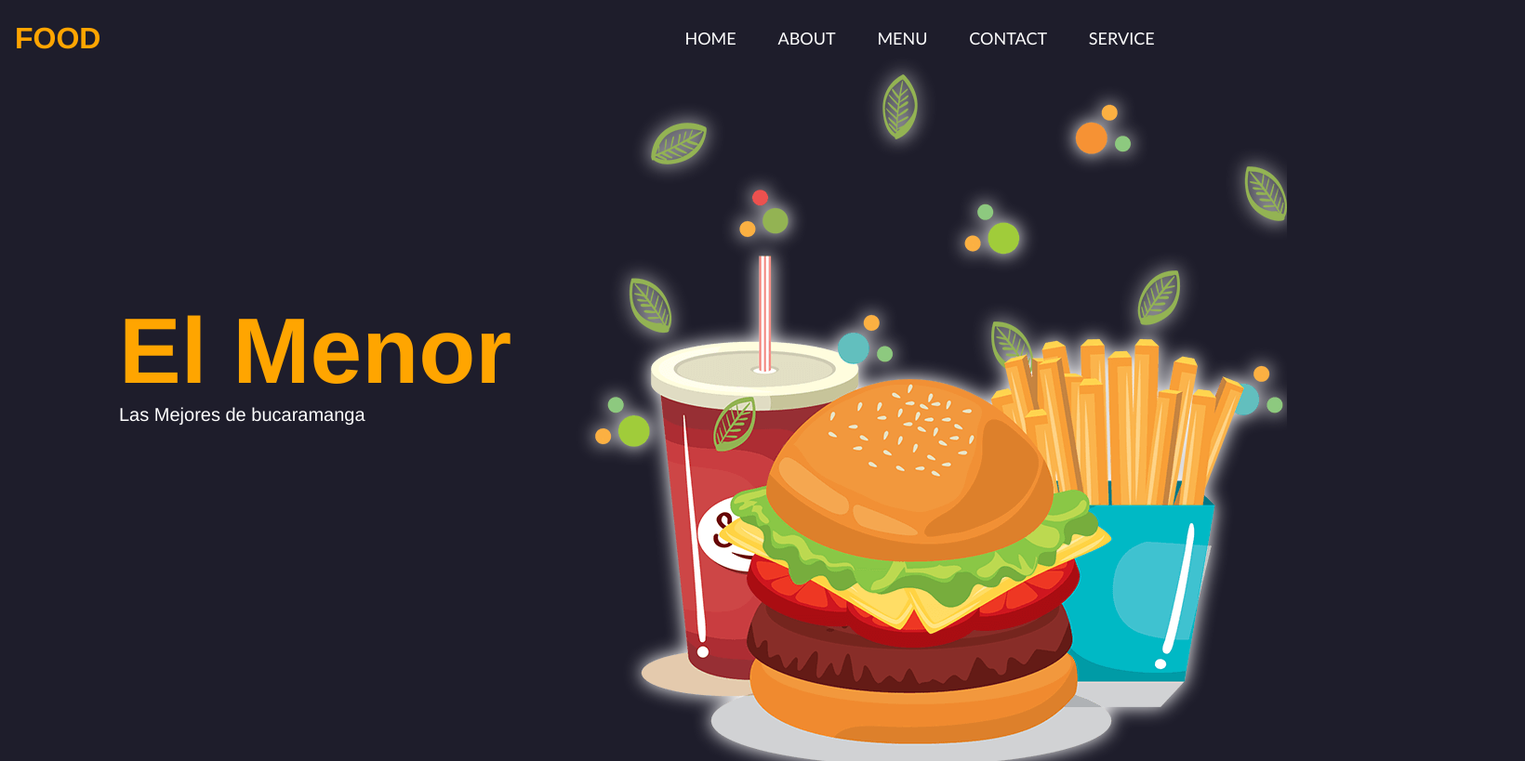
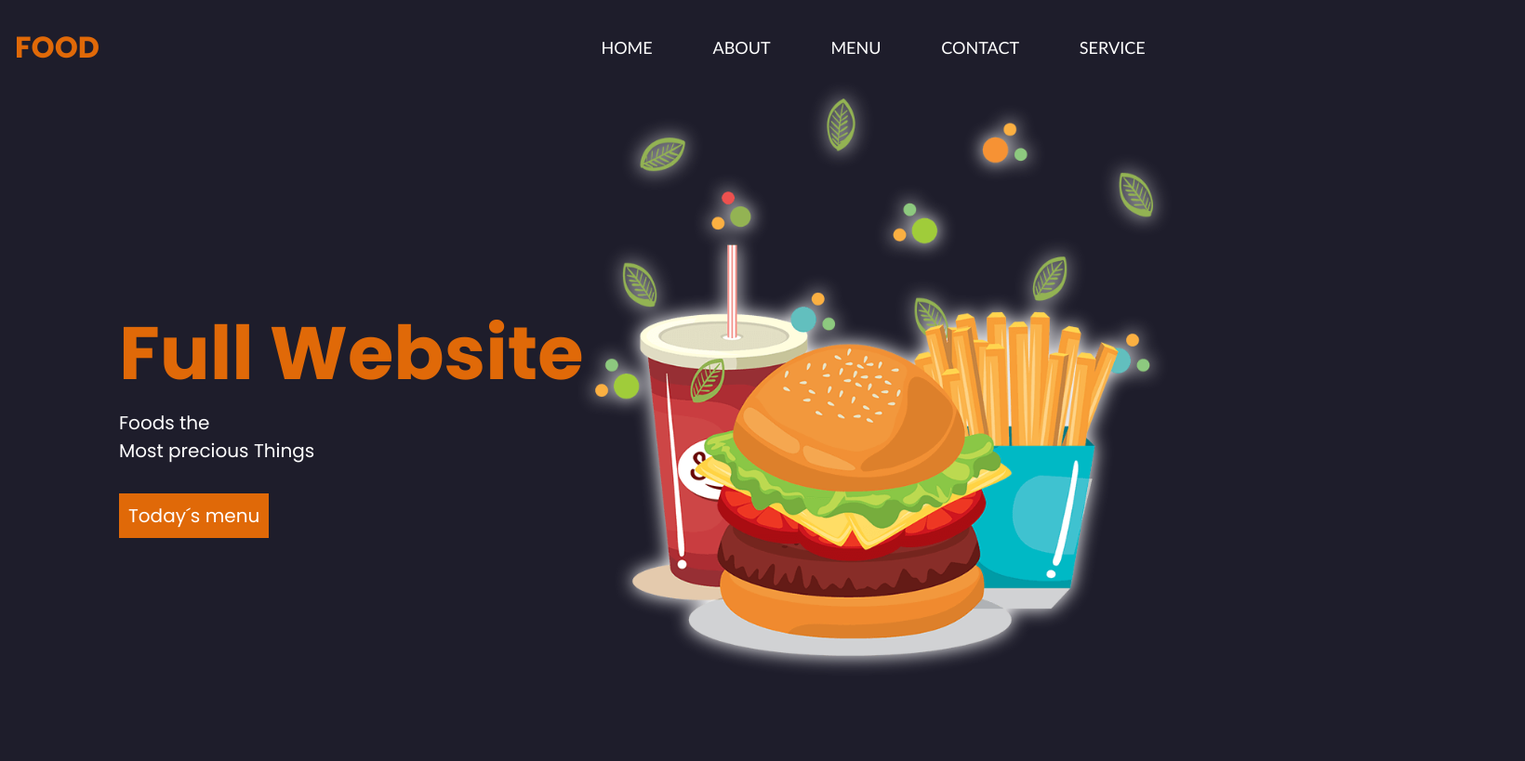
Before and after one commit to notkahuate/Pagina_WebHamburguesas, a plain HTML site: page index.html in a window 1280 px wide. Shown: the top 819 px of the page at 93% size, 1640 px wide, since content can reach past the window. Drawn offline with Linux system fonts and the light colour scheme; a web font is replaced by a local one.

Commit message:
feat: :poop: Quedo mal la iamgen entonces la mejorare para le proximo comiit

```diff
--- a/css/styles.css
+++ b/css/styles.css
@@ -8,7 +8,7 @@
 
 body {
   min-height: 100vh;
-  font-family: "Franklin Gothic Medium", "Arial Narrow", Arial, sans-serif;
+  font-family: "Poppins", sans-serif;
   background-color: #1E1D2B;
 }
 
@@ -23,7 +23,7 @@ nav {
 }
 
 nav h2{
-    color: orange;
+    color: rgb(224, 105, 8)
 }
 
 /* responsive */
@@ -89,15 +89,15 @@ li.nav-link a {
 }
 
 h1{
-    color: orange;
-    font-size: 100px !important;
+    color: rgb(224, 105, 8);
+    font-size: 80px !important;
 
 }
 
-main{
+.home{
     position: absolute;
     left: 10%;
-    right: 40%;
+    right: 50%;
     top: 40%;
     color: white;
     font-size: 20px;
@@ -109,6 +109,9 @@ img{
         0 0 10px rgb(255, 255, 255)
     );
     position: absolute;
+    width: 600px;
+    height: 600px;
+    margin-top: 5%;
 
 
 }
@@ -119,3 +122,60 @@ figure{
     right: 10%;
     top: 10%;
 }
+
+.text{
+  margin-bottom: 40px;
+}
+
+a{
+  padding: 10px;
+}
+.button {
+  width: 100px;
+  height: 100px;
+  background-color: rgb(224, 105, 8);
+  color: white;
+  text-align: center;
+  text-decoration: none;
+  border: none;
+  transition: background-color 0.3s, color 0.3s;
+
+}
+
+.button:hover {
+  background-color: white;
+  color: rgb(224, 105, 8);
+}
+
+.inicio{
+  width: 100vh;
+  height: 100vh;
+
+}
+
+
+
+
+h2{
+  color: rgb(224, 105, 8);
+}
+
+
+.about{
+  width: 100vh;
+  height: 100vh;
+  color: #ccc;
+  position: absolute;
+  left: 50%;
+  right: 10%;
+}
+
+.about div{
+  font-size: 60px;
+  margin-bottom: 60px;
+}
+
+.about p{
+  font-size: 30px;
+  margin-bottom: 30px;
+}
--- a/index.html
+++ b/index.html
@@ -5,6 +5,9 @@
     <meta name="viewport" content="width=device-width, initial-scale=1.0">
     <title>Document</title>
     <link rel="stylesheet" href="css/styles.css">
+    <link rel="preconnect" href="https://fonts.googleapis.com">
+    <link rel="preconnect" href="https://fonts.gstatic.com" crossorigin>
+    <link href="https://fonts.googleapis.com/css2?family=Playwrite+GB+S:ital,wght@0,100..400;1,100..400&family=Poppins:ital,wght@0,100;0,200;0,300;0,400;0,500;0,600;0,700;0,800;0,900;1,100;1,200;1,300;1,400;1,500;1,600;1,700;1,800;1,900&family=Rubik+Wet+Paint&family=Sixtyfour+Convergence&display=swap" rel="stylesheet">
 </head>
 <body>
   <nav>
@@ -13,22 +16,56 @@
       <i class="fa fa-bars"></i>
     </div>
     <ul class="nav-links">
-          <li class="nav-link"><a href="#">Home</a></li>
-          <li class="nav-link"><a href="#">About</a></li>
-          <li class="nav-link"><a href="#">Menu</a></li>
-          <li class="nav-link"><a href="#">Contact</a></li>
-          <li class="nav-link"><a href="#">Service</a></li>
+      <li class="nav-link"><a href="#sec">Home</a></li>
+      <li class="nav-link"><a href="#sec2">About</a></li>
+      <li class="nav-link"><a href="#sec3">Menu</a></li>
+      <li class="nav-link"><a href="#sec4">Contact</a></li>
+      <li class="nav-link"><a href="#sec5">Service</a></li>
     </ul>
   </nav>
 
-      <main>
-        <h1>El Menor</h1>
-        <div>Las Mejores de bucaramanga</div>
-      </main>
+  <section class="inicio" id="sec">
+
+    <div class="home">
+      <h1>Full Website</h1>
+      <div>Foods the</div>
+      <div class="text">Most precious Things</div>
+      <a href="#" class="button">Today´s menu</a>
+    </div>
 
     <figure>
       <img src="img\home.png" alt="">
     </figure>
+
+  </section>
+
+  <section class="about" id="sec2">
+
+    <figure class="imagen"><img src="img/about.png" alt=""></figure>
+
+    <section class="about_sec">
+      <h2>About us</h2>
+      <div> We speak the good <br />food language</div>
+      <p>
+        It is a long established fact that a<br />
+        be distracted by the readable content<br />
+        looking at its layout. The point of
+      </p>
+
+      <a href="#" class="button">Today´s menu</a>
+    </section>
+
+  </section>
+
+  <section class="menu" id="sec3">
+
+  </section>
+  <section class="service" id="sec4">
+
+  </section>
+  <section class="contact" id="sec5">
+
+  </section>
 
   <footer>
 
```
Also changed, not shown: img/about.png (added). Lines whose indentation alone changed are shown as unchanged.
